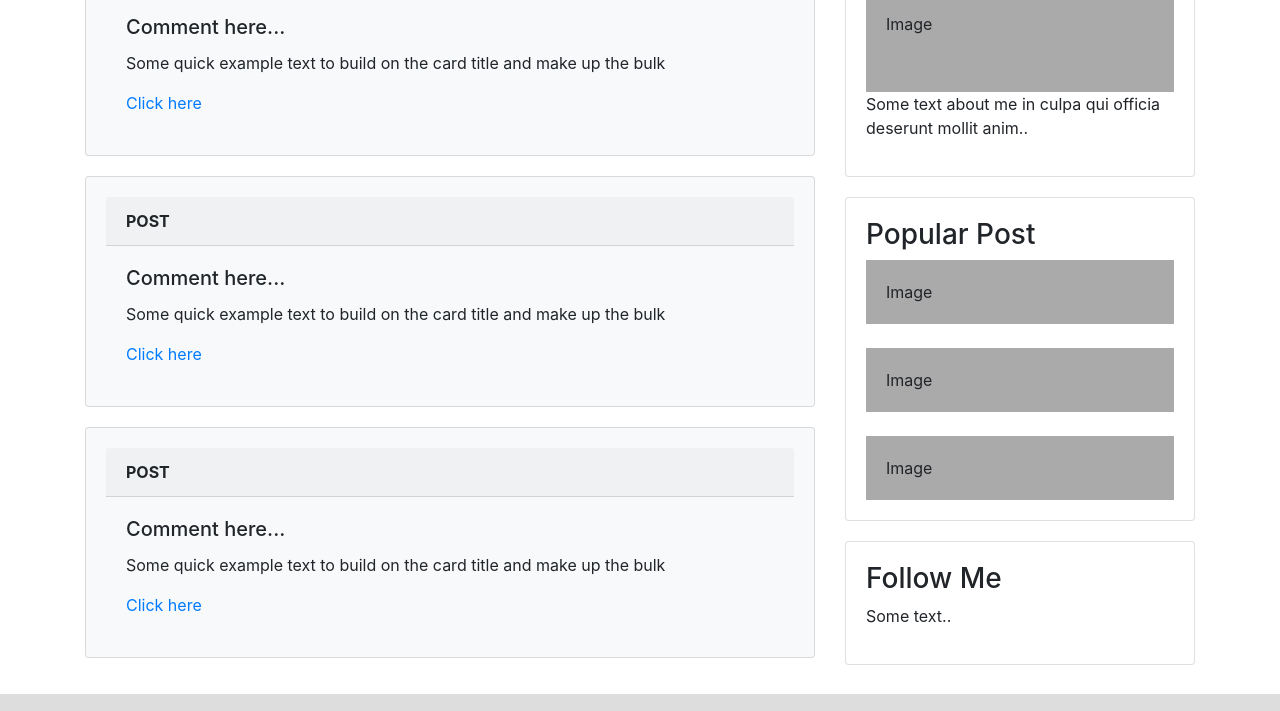
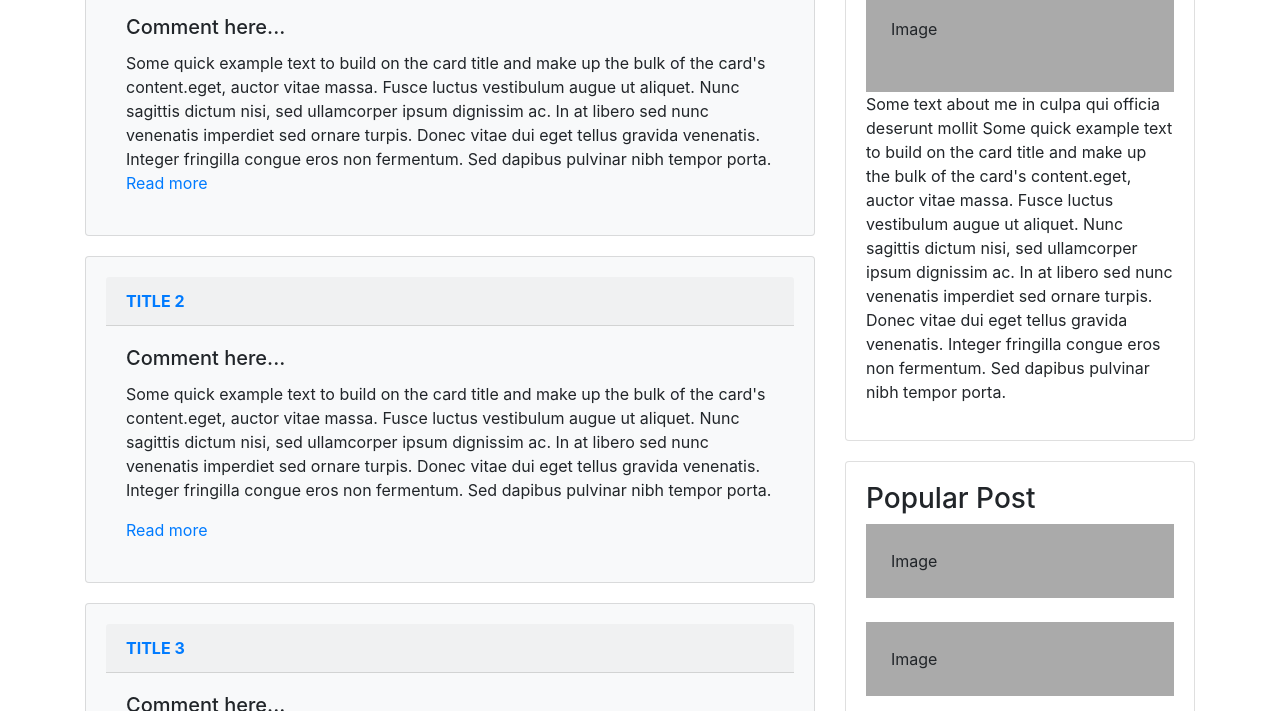
Before and after one commit to sumedhachoudhury/my-blog, a plain HTML site: page index.html in a window 1280 px wide. Shown: the part 151-862 px from the top of the page. Drawn offline with nearby package versions, Linux system fonts and the light colour scheme.

Commit message:
made title links

```diff
--- a/css/style.css
+++ b/css/style.css
@@ -15,7 +15,7 @@
   .fakeimg {
     background-color: #aaa;
     width: 100%;
-    padding: 20px;
+    padding: 25px;
   }
 
   /* Add a card effect for articles */
--- a/index.html
+++ b/index.html
@@ -46,31 +46,31 @@
     <div class="row">
       <div class="col-md-8">
         <div class="card bg-light mb-3">
-          <div class="card-header"><strong>POST</strong></div>
+          <div class="card-header"><strong><a href="html/title 1.html" target="_blank">TITLE 1<a></strong></div>
           <div class="card-body">
            <h5 class="card-title">Comment here...</h5>
-           <p class="card-text">Some quick example text to build on the card title and make up the bulk<span id="dots"....></span><span id="more"> of the card's content.eget, auctor vitae massa. Fusce luctus vestibulum augue ut aliquet. Nunc sagittis dictum nisi, sed ullamcorper ipsum dignissim ac. In at libero sed nunc venenatis imperdiet sed ornare turpis. Donec vitae dui eget tellus gravida venenatis.
-            Integer fringilla congue eros non fermentum. Sed dapibus pulvinar nibh tempor porta.</span></p>
-            <a href="https://www.w3schools.com" target="_blank">Click here</a>
+           <p class="card-text">Some quick example text to build on the card title and make up the bulk of the card's content.eget, auctor vitae massa. Fusce luctus vestibulum augue ut aliquet. Nunc sagittis dictum nisi, sed ullamcorper ipsum dignissim ac. In at libero sed nunc venenatis imperdiet sed ornare turpis. Donec vitae dui eget tellus gravida venenatis.
+            Integer fringilla congue eros non fermentum. Sed dapibus pulvinar nibh tempor porta.</p>
+            <a href="html/title 1.html" target="_blank">Read more</a>
          </div>
         </div>
 
             <div class="card bg-light mb-3">
-              <div class="card-header"><strong>POST</strong></div>
+              <div class="card-header"><strong><a href="https://www.w3schools.com" target="_blank">TITLE 2</a></strong></div>
             <div class="card-body">
               <h5 class="card-title">Comment here...</h5>
-              <p class="card-text">Some quick example text to build on the card title and make up the bulk<span id="dots"....></span><span id="more"> of the card's content.eget, auctor vitae massa. Fusce luctus vestibulum augue ut aliquet. Nunc sagittis dictum nisi, sed ullamcorper ipsum dignissim ac. In at libero sed nunc venenatis imperdiet sed ornare turpis. Donec vitae dui eget tellus gravida venenatis.
-                Integer fringilla congue eros non fermentum. Sed dapibus pulvinar nibh tempor porta.</span></p>
-                <a href="https://www.w3schools.com" target="_blank">Click here</a>
+              <p class="card-text">Some quick example text to build on the card title and make up the bulk of the card's content.eget, auctor vitae massa. Fusce luctus vestibulum augue ut aliquet. Nunc sagittis dictum nisi, sed ullamcorper ipsum dignissim ac. In at libero sed nunc venenatis imperdiet sed ornare turpis. Donec vitae dui eget tellus gravida venenatis.
+                Integer fringilla congue eros non fermentum. Sed dapibus pulvinar nibh tempor porta.</p>
+                <a href="https://www.w3schools.com" target="_blank">Read more</a>
             </div>
             </div>
              <div class="card bg-light mb-3">
-                <div class="card-header"><strong>POST</strong></div>
+                <div class="card-header"><strong><a href="https://www.w3schools.com" target="_blank">TITLE 3</a></strong></div>
                 <div class="card-body">
                   <h5 class="card-title">Comment here...</h5>
-                  <p class="card-text">Some quick example text to build on the card title and make up the bulk<span id="dots"....></span><span id="more"> of the card's content.eget, auctor vitae massa. Fusce luctus vestibulum augue ut aliquet. Nunc sagittis dictum nisi, sed ullamcorper ipsum dignissim ac. In at libero sed nunc venenatis imperdiet sed ornare turpis. Donec vitae dui eget tellus gravida venenatis.
-                    Integer fringilla congue eros non fermentum. Sed dapibus pulvinar nibh tempor porta.</span></p>
-                    <a href="https://www.w3schools.com" target="_blank">Click here</a>
+                  <p class="card-text">Some quick example text to build on the card title and make up the bulk of the card's content.eget, auctor vitae massa. Fusce luctus vestibulum augue ut aliquet. Nunc sagittis dictum nisi, sed ullamcorper ipsum dignissim ac. In at libero sed nunc venenatis imperdiet sed ornare turpis. Donec vitae dui eget tellus gravida venenatis.
+                    Integer fringilla congue eros non fermentum. Sed dapibus pulvinar nibh tempor porta.</p>
+                    <a href="https://www.w3schools.com" target="_blank">Read more</a>
                   </div>
                 </div>
 
@@ -81,7 +81,8 @@
           <div class="card">
           <h2>About Me</h2>
           <div class="fakeimg" style="height:100px;">Image</div>
-          <p>Some text about me in culpa qui officia deserunt mollit anim..</p>
+          <p>Some text about me in culpa qui officia deserunt mollit Some quick example text to build on the card title and make up the bulk of the card's content.eget, auctor vitae massa. Fusce luctus vestibulum augue ut aliquet. Nunc sagittis dictum nisi, sed ullamcorper ipsum dignissim ac. In at libero sed nunc venenatis imperdiet sed ornare turpis. Donec vitae dui eget tellus gravida venenatis.
+              Integer fringilla congue eros non fermentum. Sed dapibus pulvinar nibh tempor porta.</p>
         </div>
         <div class="card">
           <h3>Popular Post</h3>
```
Also changed, not shown: detail page/title 1.html (added, +14 -0 lines), detail page/title 2.html (added), detail page/title 3.html (added).
